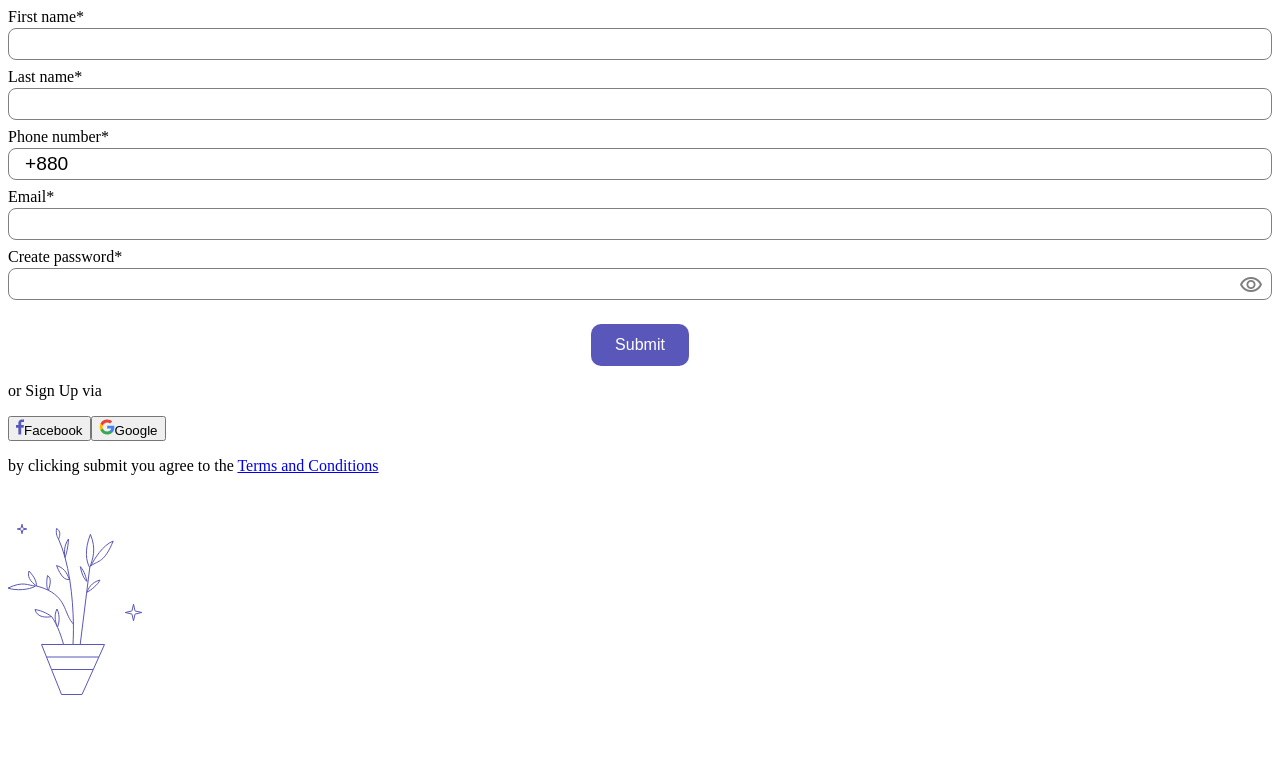
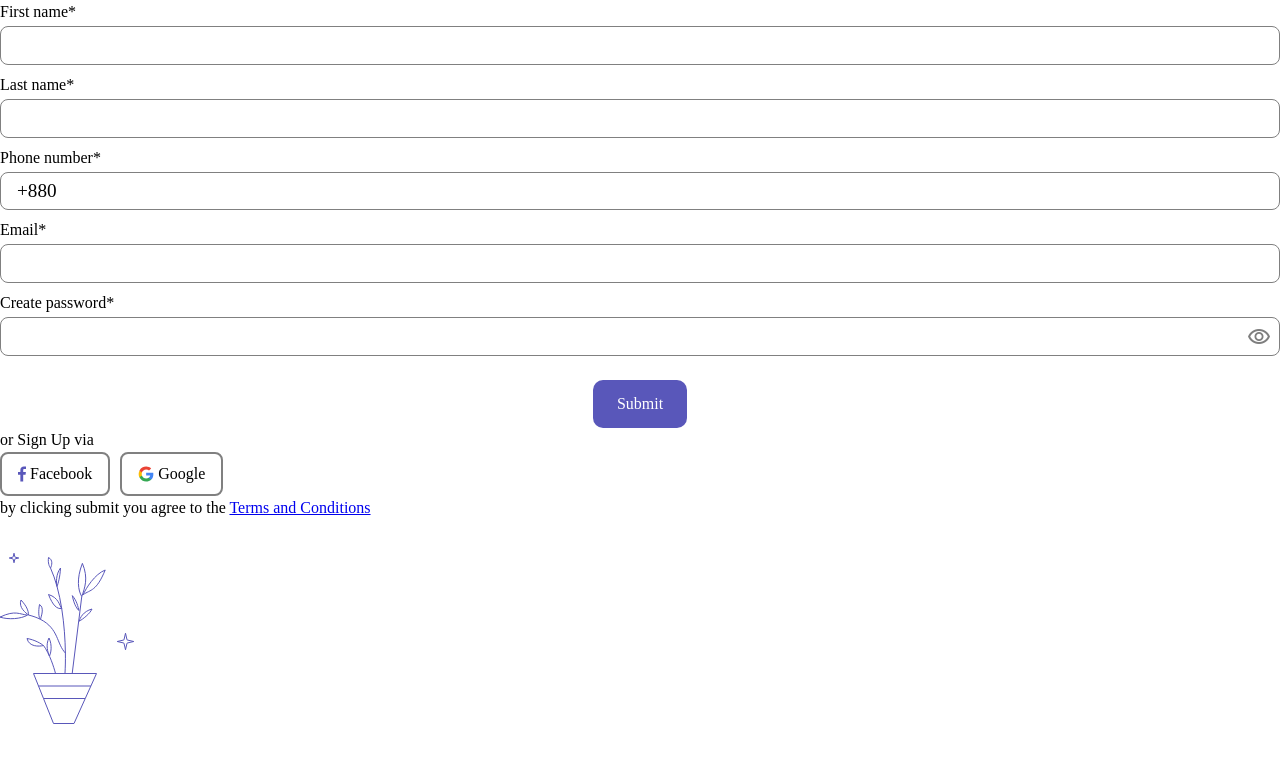
Before and after one commit to ZTanvir/dribble-signup-login-form, a React (Vite) app: page / in a window 1280 px wide. Shown: the top 760 px of the page. Built offline with nearby package versions, Linux system fonts and the light colour scheme.

Commit message:
Add style padding,border for button

```diff
--- a/src/App.css
+++ b/src/App.css
@@ -1,3 +1,65 @@
+/*
+  1. Use a more-intuitive box-sizing model.
+*/
+*,
+*::before,
+*::after {
+    box-sizing: border-box;
+}
+/*
+  2. Remove default margin
+*/
+* {
+    margin: 0;
+}
+/*
+  Typographic tweaks!
+  3. Add accessible line-height
+  4. Improve text rendering
+*/
+body {
+    line-height: 1.5;
+    -webkit-font-smoothing: antialiased;
+}
+/*
+  5. Improve media defaults
+*/
+img,
+picture,
+video,
+canvas,
+svg {
+    display: block;
+    max-width: 100%;
+}
+/*
+  6. Remove built-in form typography styles
+*/
+input,
+button,
+textarea,
+select {
+    font: inherit;
+}
+/*
+  7. Avoid text overflows
+*/
+p,
+h1,
+h2,
+h3,
+h4,
+h5,
+h6 {
+    overflow-wrap: break-word;
+}
+/*
+  8. Create a root stacking context
+*/
+#root,
+#__next {
+    isolation: isolate;
+}
 .material-symbols-outlined {
     font-variation-settings: "FILL" 0, "wght" 400, "GRAD" 0, "opsz" 24;
 }
--- a/src/Components/Button.jsx
+++ b/src/Components/Button.jsx
@@ -1,6 +1,8 @@
+import styles from "../Styles/button.module.css";
+
 const Button = ({ buttonIcon, buttonName }) => {
     return (
-        <button type="button">
+        <button className={styles.signUpBtn} type="button">
             <span>
                 <img src={buttonIcon} alt={`${buttonName} icon`} />
                 <span>{buttonName}</span>
--- /dev/null
+++ b/src/Styles/button.module.css
@@ -0,0 +1,15 @@
+.signUpBtn {
+    appearance: none;
+    padding: 0.5rem 1rem;
+    background: #fff;
+    border: 2px solid gray;
+    border-radius: 0.5rem;
+    margin-right: 10px;
+    cursor: pointer;
+}
+.signUpBtn > span {
+    display: flex;
+    justify-content: center;
+    align-items: center;
+    gap: 0.25rem;
+}
--- a/src/Styles/inputFields.module.css
+++ b/src/Styles/inputFields.module.css
@@ -33,7 +33,7 @@
 .eyeIcon {
     position: absolute;
     right: 9px;
-    top: 25px;
+    top: 34px;
     opacity: 0.5;
 }
 .eyeIcon:hover {
```
